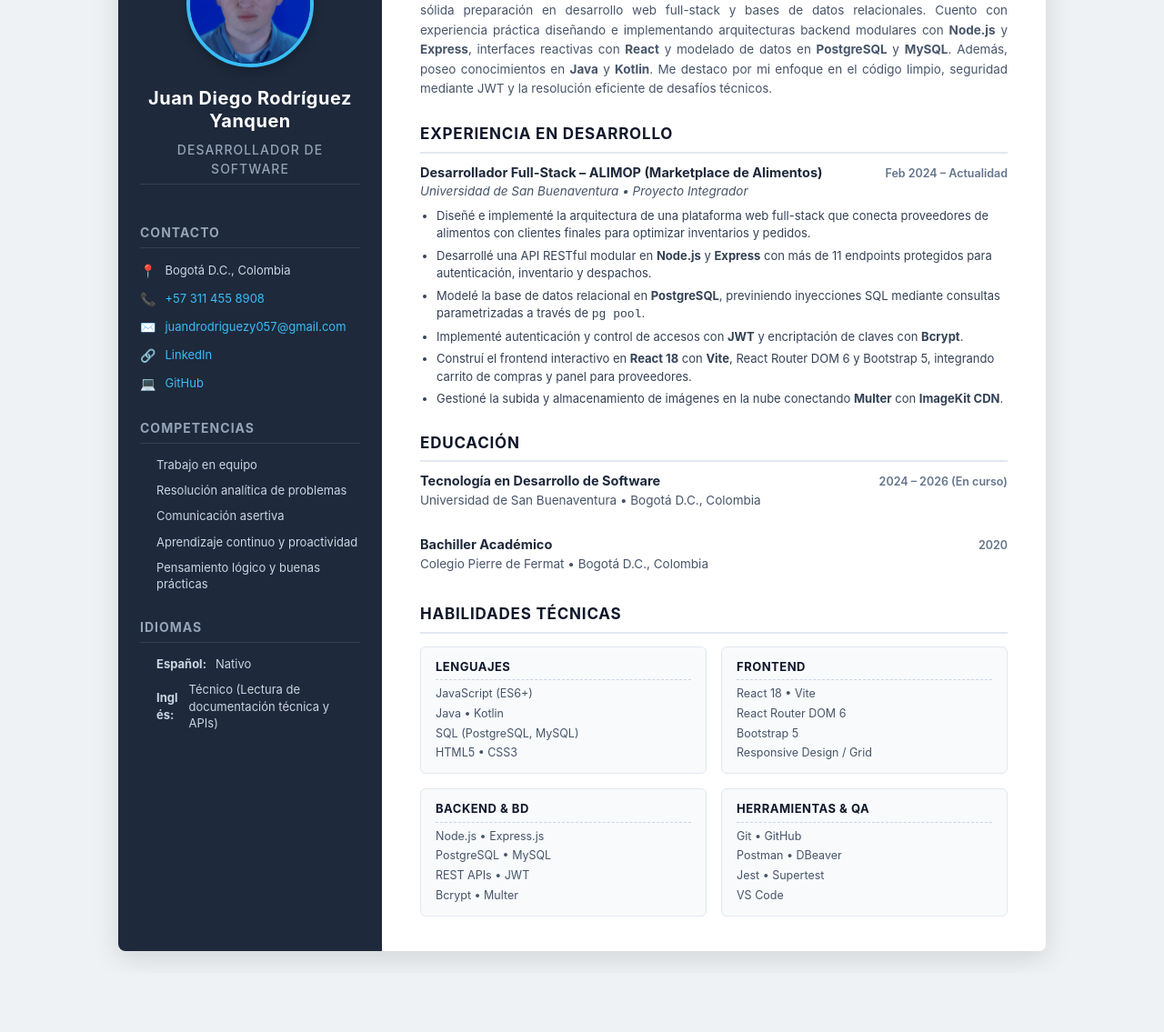
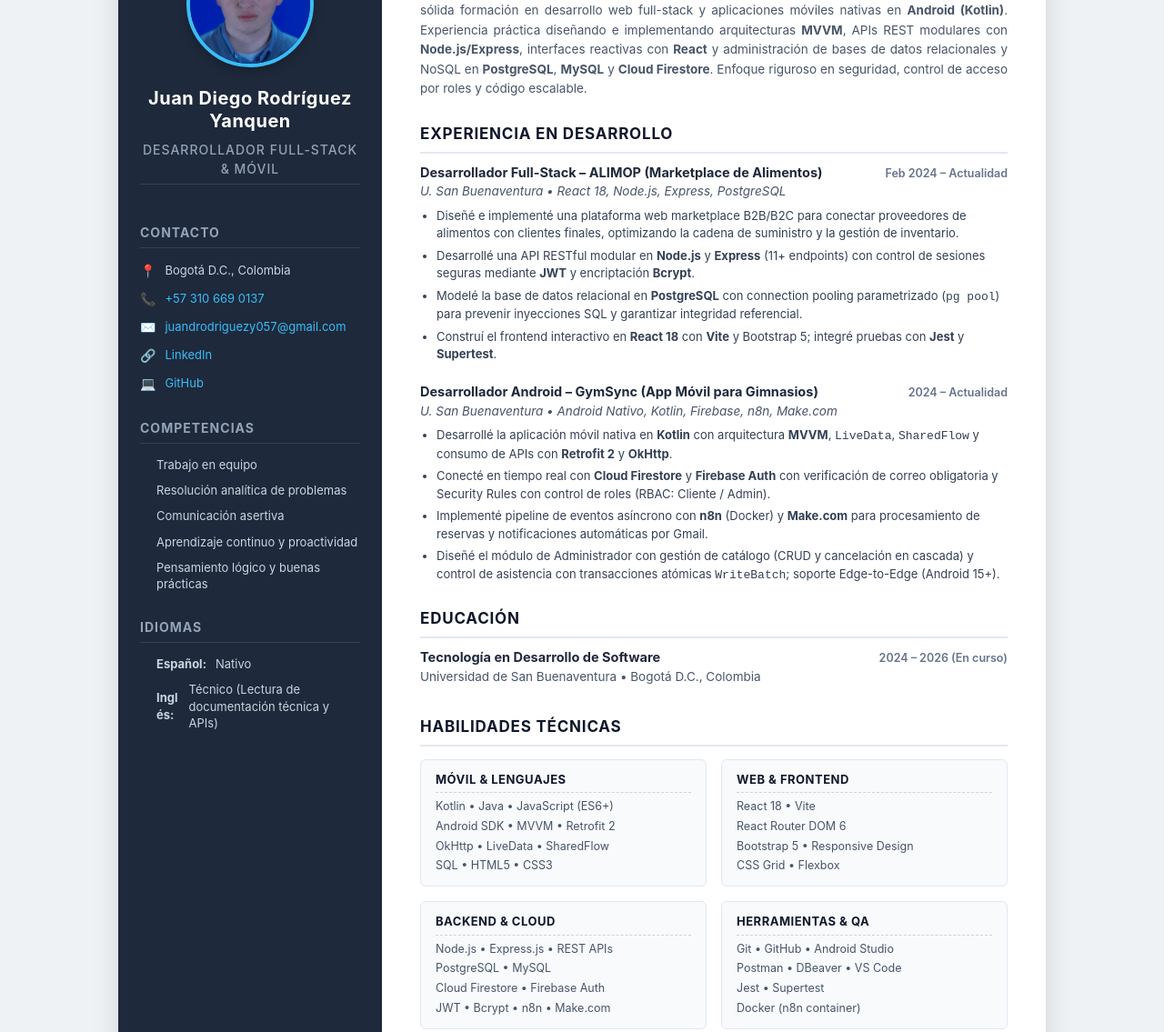
Before and after one commit to juandirodriguezy/CV-WEB, a plain HTML site: page index.html in a window 1280 px wide. Shown: the part 126-1261 px from the top of the page at 91% size. Before the commit the page ends 1196 px from the top, so only its background shows below. Drawn offline with Linux system fonts and the light colour scheme.

Commit message:
feat: integrate GymSync android app, update contact info and technical skills

```diff
--- a/index.html
+++ b/index.html
@@ -13,7 +13,7 @@
             <div class="perfil">
                 <img src="./img/Foto Perfil.jpg" alt="Foto de Perfil de Juan Diego Rodríguez">
                 <h1>Juan Diego Rodríguez Yanquen</h1>
-                <h2>Desarrollador de Software</h2>
+                <h2>Desarrollador Full-Stack &amp; Móvil</h2>
             </div>
 
             <section class="contactos">
@@ -25,7 +25,7 @@
                     </li>
                     <li>
                         <span class="icono">📞</span>
-                        <a href="tel:+573114558908">+57 311 455 8908</a>
+                        <a href="tel:+573106690137">+57 310 669 0137</a>
                     </li>
                     <li>
                         <span class="icono">✉️</span>
@@ -67,25 +67,40 @@
             <!-- Sobre Mí -->
             <section class="sobre-mi">
                 <h2>Sobre Mí</h2>
-                <p>Estudiante de Tecnología en Desarrollo de Software en la Universidad de San Buenaventura con sólida preparación en desarrollo web full-stack y bases de datos relacionales. Cuento con experiencia práctica diseñando e implementando arquitecturas backend modulares con <strong>Node.js</strong> y <strong>Express</strong>, interfaces reactivas con <strong>React</strong> y modelado de datos en <strong>PostgreSQL</strong> y <strong>MySQL</strong>. Además, poseo conocimientos en <strong>Java</strong> y <strong>Kotlin</strong>. Me destaco por mi enfoque en el código limpio, seguridad mediante JWT y la resolución eficiente de desafíos técnicos.</p>
+                <p>Estudiante de Tecnología en Desarrollo de Software en la Universidad de San Buenaventura con sólida formación en desarrollo web full-stack y aplicaciones móviles nativas en <strong>Android (Kotlin)</strong>. Experiencia práctica diseñando e implementando arquitecturas <strong>MVVM</strong>, APIs REST modulares con <strong>Node.js/Express</strong>, interfaces reactivas con <strong>React</strong> y administración de bases de datos relacionales y NoSQL en <strong>PostgreSQL</strong>, <strong>MySQL</strong> y <strong>Cloud Firestore</strong>. Enfoque riguroso en seguridad, control de acceso por roles y código escalable.</p>
             </section>
 
             <!-- Experiencia y Proyectos -->
             <section class="experiencia">
                 <h2>Experiencia en Desarrollo</h2>
+
+                <!-- Proyecto 1: ALIMOP -->
                 <div class="experiencia-item">
                     <div class="item-header-normal">
                         <h3>Desarrollador Full-Stack &ndash; ALIMOP (Marketplace de Alimentos)</h3>
                         <span class="periodo">Feb 2024 &ndash; Actualidad</span>
                     </div>
-                    <p class="rol-sub"><em>Universidad de San Buenaventura &bull; Proyecto Integrador</em></p>
+                    <p class="rol-sub"><em>U. San Buenaventura &bull; React 18, Node.js, Express, PostgreSQL</em></p>
                     <ul class="lista-detalles">
-                        <li>Diseñé e implementé la arquitectura de una plataforma web full-stack que conecta proveedores de alimentos con clientes finales para optimizar inventarios y pedidos.</li>
-                        <li>Desarrollé una API RESTful modular en <strong>Node.js</strong> y <strong>Express</strong> con más de 11 endpoints protegidos para autenticación, inventario y despachos.</li>
-                        <li>Modelé la base de datos relacional en <strong>PostgreSQL</strong>, previniendo inyecciones SQL mediante consultas parametrizadas a través de <code>pg pool</code>.</li>
-                        <li>Implementé autenticación y control de accesos con <strong>JWT</strong> y encriptación de claves con <strong>Bcrypt</strong>.</li>
-                        <li>Construí el frontend interactivo en <strong>React 18</strong> con <strong>Vite</strong>, React Router DOM 6 y Bootstrap 5, integrando carrito de compras y panel para proveedores.</li>
-                        <li>Gestioné la subida y almacenamiento de imágenes en la nube conectando <strong>Multer</strong> con <strong>ImageKit CDN</strong>.</li>
+                        <li>Diseñé e implementé una plataforma web marketplace B2B/B2C para conectar proveedores de alimentos con clientes finales, optimizando la cadena de suministro y la gestión de inventario.</li>
+                        <li>Desarrollé una API RESTful modular en <strong>Node.js</strong> y <strong>Express</strong> (11+ endpoints) con control de sesiones seguras mediante <strong>JWT</strong> y encriptación <strong>Bcrypt</strong>.</li>
+                        <li>Modelé la base de datos relacional en <strong>PostgreSQL</strong> con connection pooling parametrizado (<code>pg pool</code>) para prevenir inyecciones SQL y garantizar integridad referencial.</li>
+                        <li>Construí el frontend interactivo en <strong>React 18</strong> con <strong>Vite</strong> y Bootstrap 5; integré pruebas con <strong>Jest</strong> y <strong>Supertest</strong>.</li>
+                    </ul>
+                </div>
+
+                <!-- Proyecto 2: GymSync -->
+                <div class="experiencia-item" style="margin-top: 10px;">
+                    <div class="item-header-normal">
+                        <h3>Desarrollador Android &ndash; GymSync (App Móvil para Gimnasios)</h3>
+                        <span class="periodo">2024 &ndash; Actualidad</span>
+                    </div>
+                    <p class="rol-sub"><em>U. San Buenaventura &bull; Android Nativo, Kotlin, Firebase, n8n, Make.com</em></p>
+                    <ul class="lista-detalles">
+                        <li>Desarrollé la aplicación móvil nativa en <strong>Kotlin</strong> con arquitectura <strong>MVVM</strong>, <code>LiveData</code>, <code>SharedFlow</code> y consumo de APIs con <strong>Retrofit 2</strong> y <strong>OkHttp</strong>.</li>
+                        <li>Conecté en tiempo real con <strong>Cloud Firestore</strong> y <strong>Firebase Auth</strong> con verificación de correo obligatoria y Security Rules con control de roles (RBAC: Cliente / Admin).</li>
+                        <li>Implementé pipeline de eventos asíncrono con <strong>n8n</strong> (Docker) y <strong>Make.com</strong> para procesamiento de reservas y notificaciones automáticas por Gmail.</li>
+                        <li>Diseñé el módulo de Administrador con gestión de catálogo (CRUD y cancelación en cascada) y control de asistencia con transacciones atómicas <code>WriteBatch</code>; soporte Edge-to-Edge (Android 15+).</li>
                     </ul>
                 </div>
             </section>
@@ -100,13 +115,6 @@
                     </div>
                     <p class="rol-sub">Universidad de San Buenaventura &bull; Bogotá D.C., Colombia</p>
                 </div>
-                <div class="educacion-item" style="margin-top: 10px;">
-                    <div class="item-header-normal">
-                        <h3>Bachiller Académico</h3>
-                        <span class="periodo">2020</span>
-                    </div>
-                    <p class="rol-sub">Colegio Pierre de Fermat &bull; Bogotá D.C., Colombia</p>
-                </div>
             </section>
 
             <!-- Habilidades Técnicas -->
@@ -114,39 +122,39 @@
                 <h2>Habilidades Técnicas</h2>
                 <div id="contenedor-habilidades">
                     <div class="bloque-habilidad">
-                        <h3>Lenguajes</h3>
+                        <h3>Móvil &amp; Lenguajes</h3>
                         <ul>
-                            <li>JavaScript (ES6+)</li>
-                            <li>Java &bull; Kotlin</li>
-                            <li>SQL (PostgreSQL, MySQL)</li>
-                            <li>HTML5 &bull; CSS3</li>
+                            <li>Kotlin &bull; Java &bull; JavaScript (ES6+)</li>
+                            <li>Android SDK &bull; MVVM &bull; Retrofit 2</li>
+                            <li>OkHttp &bull; LiveData &bull; SharedFlow</li>
+                            <li>SQL &bull; HTML5 &bull; CSS3</li>
                         </ul>
                     </div>
                     <div class="bloque-habilidad">
-                        <h3>Frontend</h3>
+                        <h3>Web &amp; Frontend</h3>
                         <ul>
                             <li>React 18 &bull; Vite</li>
                             <li>React Router DOM 6</li>
-                            <li>Bootstrap 5</li>
-                            <li>Responsive Design / Grid</li>
+                            <li>Bootstrap 5 &bull; Responsive Design</li>
+                            <li>CSS Grid &bull; Flexbox</li>
                         </ul>
                     </div>
                     <div class="bloque-habilidad">
-                        <h3>Backend &amp; BD</h3>
+                        <h3>Backend &amp; Cloud</h3>
                         <ul>
-                            <li>Node.js &bull; Express.js</li>
+                            <li>Node.js &bull; Express.js &bull; REST APIs</li>
                             <li>PostgreSQL &bull; MySQL</li>
-                            <li>REST APIs &bull; JWT</li>
-                            <li>Bcrypt &bull; Multer</li>
+                            <li>Cloud Firestore &bull; Firebase Auth</li>
+                            <li>JWT &bull; Bcrypt &bull; n8n &bull; Make.com</li>
                         </ul>
                     </div>
                     <div class="bloque-habilidad">
                         <h3>Herramientas &amp; QA</h3>
                         <ul>
-                            <li>Git &bull; GitHub</li>
-                            <li>Postman &bull; DBeaver</li>
+                            <li>Git &bull; GitHub &bull; Android Studio</li>
+                            <li>Postman &bull; DBeaver &bull; VS Code</li>
                             <li>Jest &bull; Supertest</li>
-                            <li>VS Code</li>
+                            <li>Docker (n8n container)</li>
                         </ul>
                     </div>
                 </div>
```
